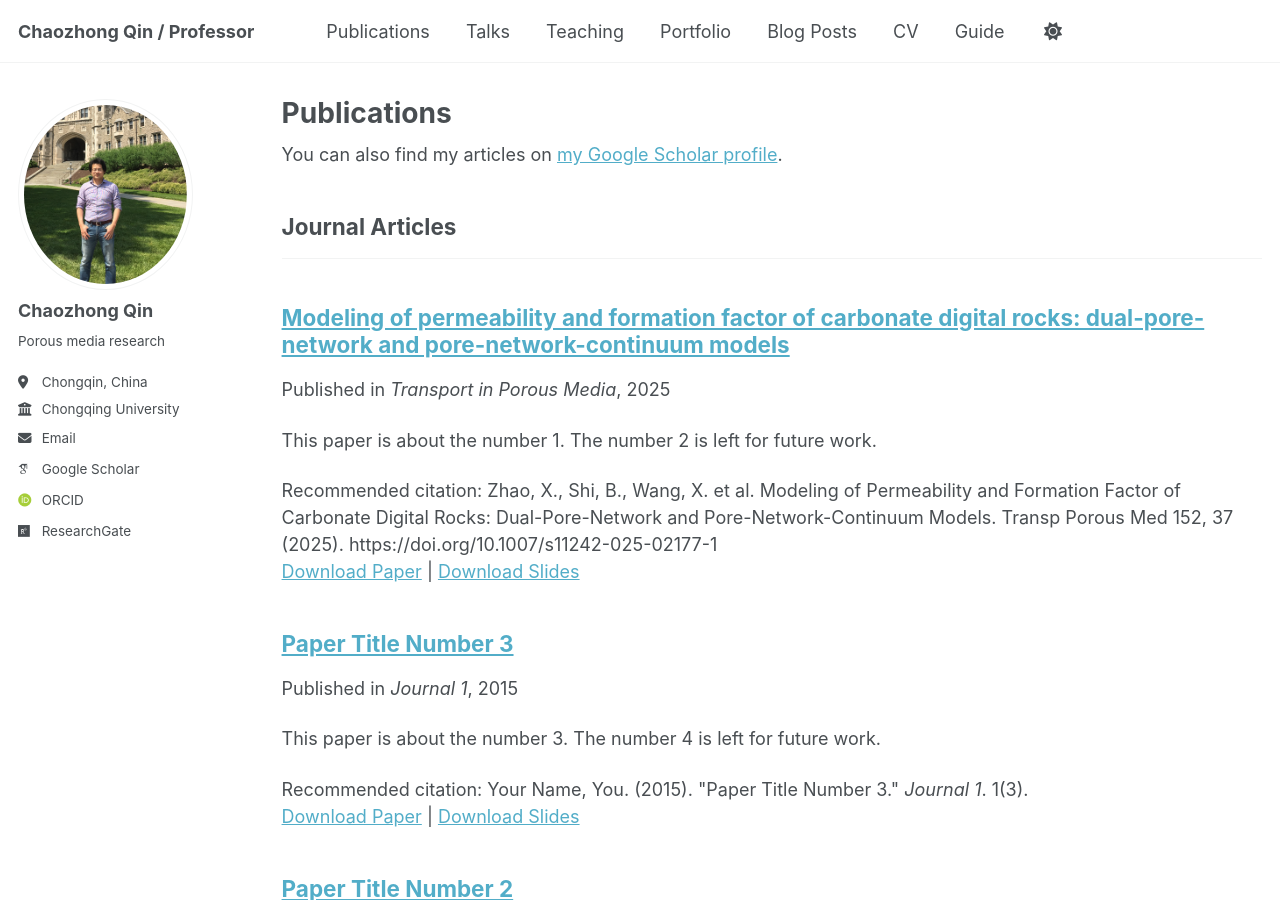
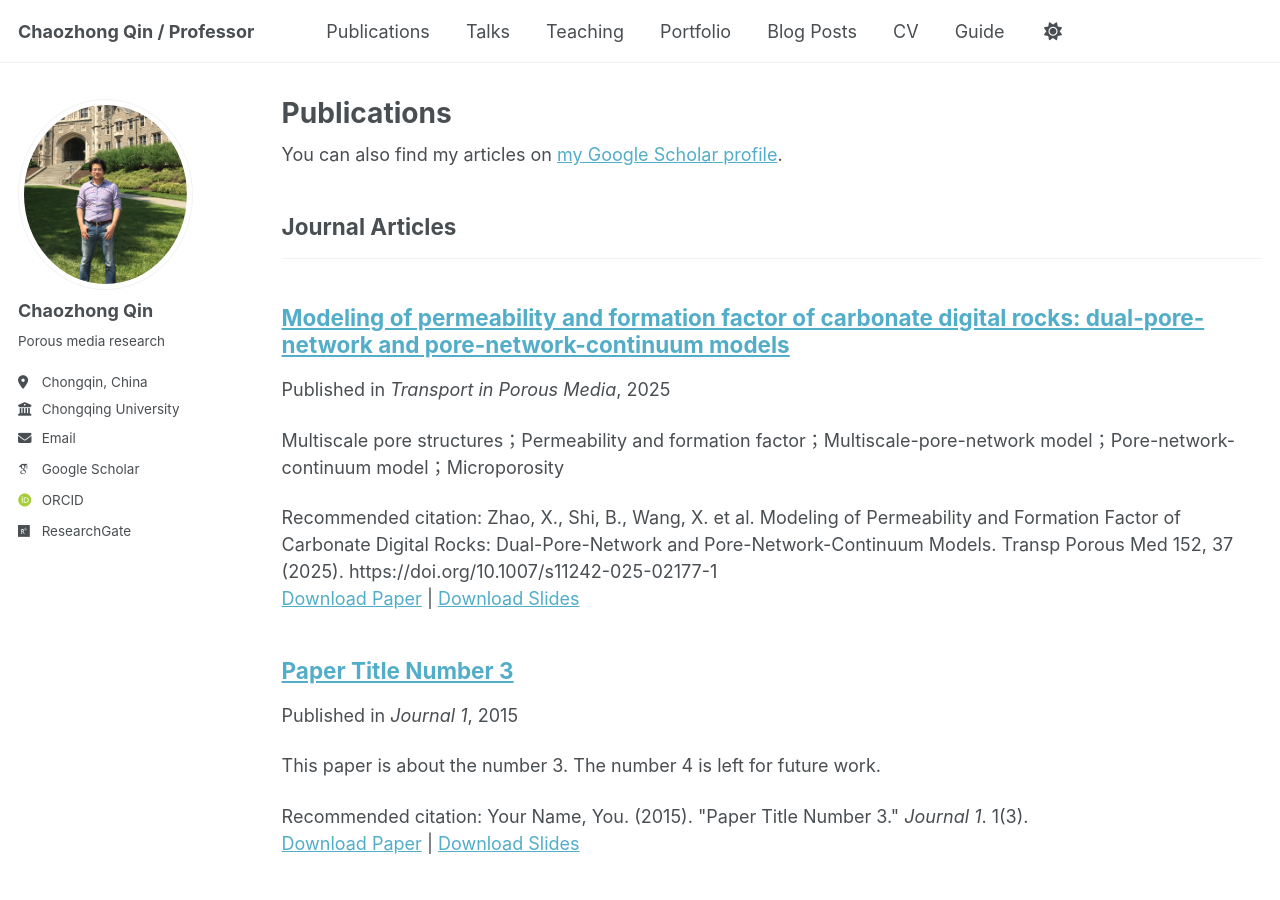
Before and after one commit to CZQIN/czqin.github.io, a Jekyll site: the page built from _pages/publications.html, in a window 1280 px wide and 900 px high. Built offline with Jekyll 4.4.1, drawn with Linux system fonts in a browser that asks for light colours; some web fonts are replaced; a script that is not in the unit is left out.

Commit message:
Update zhao-TiPM-2025.md

```diff
--- a/_publications/zhao-TiPM-2025.md
+++ b/_publications/zhao-TiPM-2025.md
@@ -3,7 +3,7 @@ title: "Modeling of permeability and formation factor of carbonate digital rocks
 collection: publications
 category: manuscripts
 permalink: /publication/zhao-TiPM-2025
-excerpt: 'This paper is about the number 1. The number 2 is left for future work.'
+excerpt: 'Multiscale pore structures；Permeability and formation factor；Multiscale-pore-network model；Pore-network-continuum model；Microporosity'
 date: 2025-04-08
 venue: 'Transport in Porous Media'
 slidesurl: 'http://czqin.github.io/files/zhao-TiPM-2025.pdf'
```
